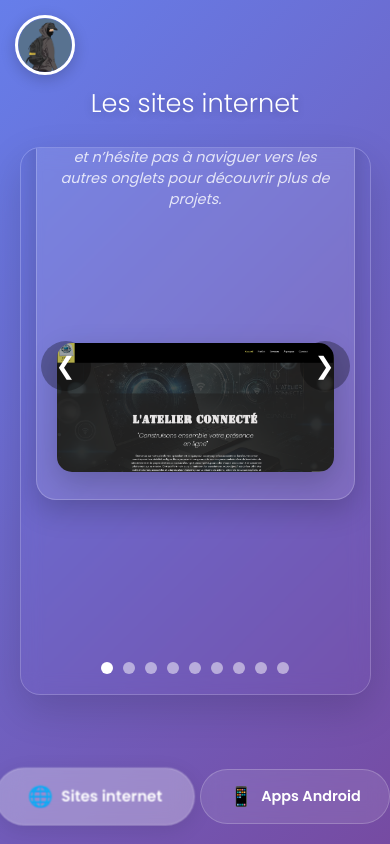
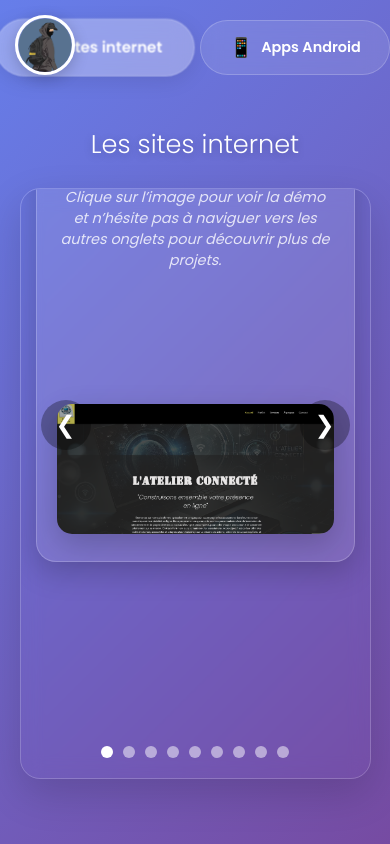
Before and after one commit to Kinder2149/portofolio, a plain HTML site: page index.html in a window 390 px wide. Drawn offline with Linux system fonts and the light colour scheme.

Commit message:
Final version 1.5

```diff
--- a/style.css
+++ b/style.css
@@ -49,8 +49,8 @@ body {
     gap: 10px;
     width: 100%;
     max-width: 500px;
-    position: fixed; /* Positionné en bas */
-    bottom: 20px;
+    position: fixed; /* Positionné en haut sur mobile */
+    top: 20px;
     left: 50%;
     transform: translateX(-50%);
     z-index: 100;
@@ -456,7 +456,8 @@ body {
 /* Styles par défaut pour mobile */
 body {
     padding: 15px;
-    padding-bottom: 80px; /* Espace pour les boutons en bas */
+    padding-top: 90px; /* Espace pour les boutons en haut */
+    padding-bottom: 30px;
 }
 
 .profile-pic-static {
@@ -545,7 +546,8 @@ body {
     .section-switcher {
         flex-direction: row; /* Les boutons redeviennent horizontaux */
         position: fixed;
-        bottom: 20px;
+        top: auto; /* On annule la position haute */
+        bottom: 20px; /* On remet en bas */
         left: 50%;
         transform: translateX(-50%);
         width: auto;
@@ -588,7 +590,8 @@ body {
     /* Rendre la hauteur du carrousel adaptable au contenu */
     #sites-section .carousel-container {
         height: auto; /* Supprime la hauteur fixe */
-        min-height: 65vh; /* Garde une hauteur minimale décente */
+        min-height: 70vh; /* Garde une hauteur minimale décente */
+        padding-top: 20px; /* Espace en haut */
         padding-bottom: 50px; /* Espace pour les indicateurs */
     }
 
@@ -596,7 +599,8 @@ body {
     .slide-content.two-columns {
         flex-direction: column; /* Image au-dessus du texte */
         text-align: center; /* Centrer tout le texte */
-        gap: 15px; /* Espacement réduit entre image et texte */
+        gap: 25px; /* Espacement augmenté entre image et texte */
+        padding: 0 15px; /* Empêche le contenu de toucher les bords */
     }
 
     /* Ajuster la taille de la police pour la lisibilité */
```
